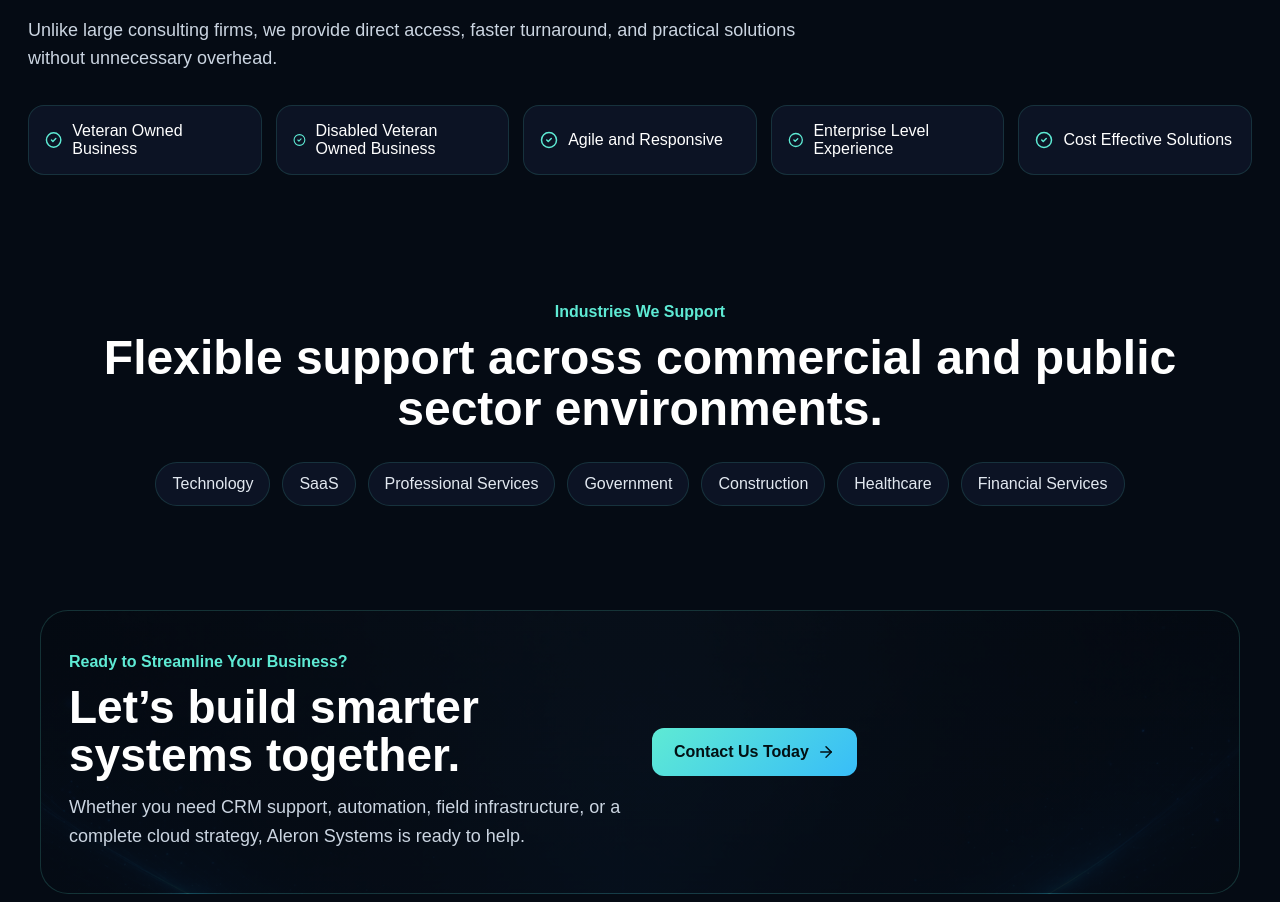
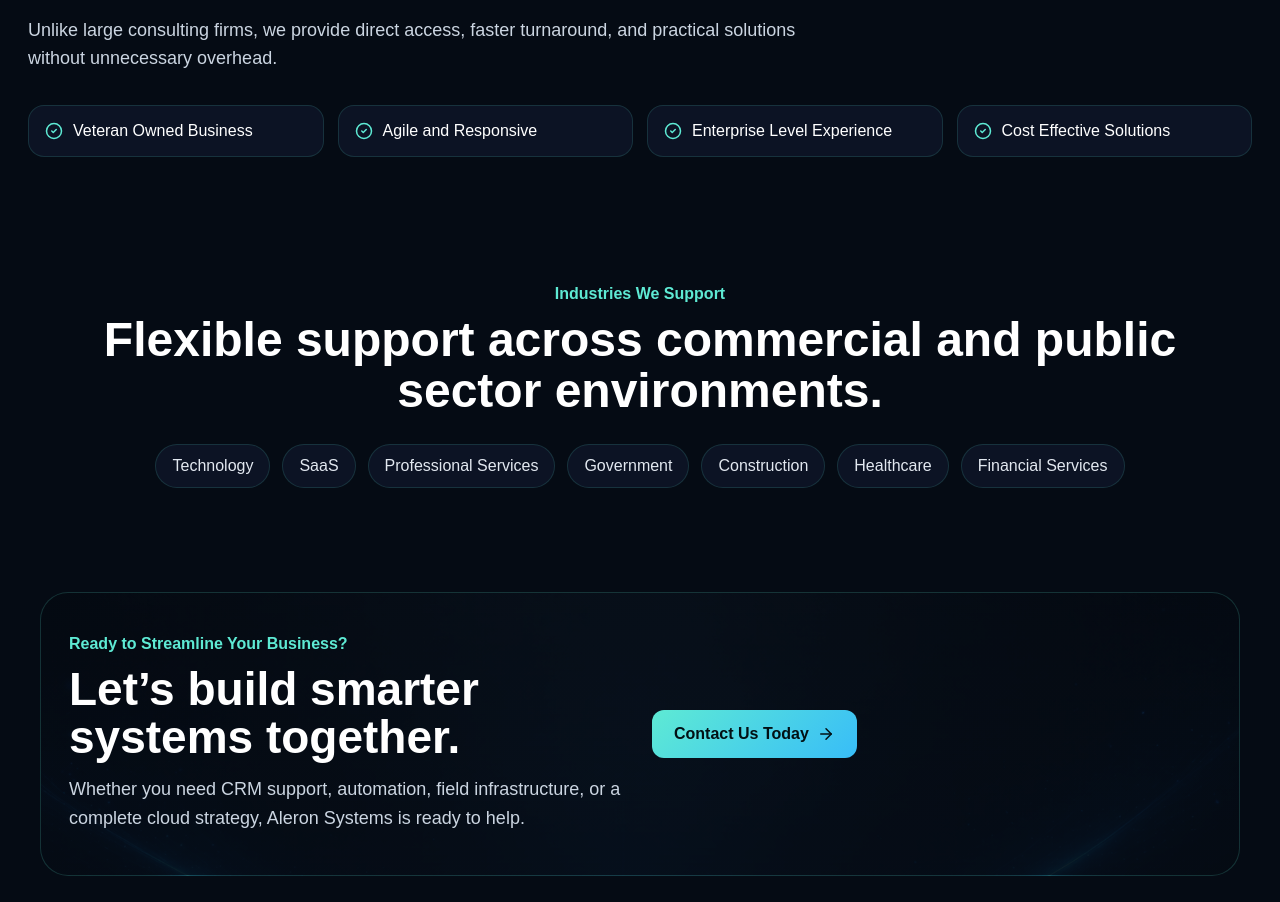
Before and after one commit to aleronsystems/website, a Next.js app: page / in a window 1280 px wide. Shown: the part 2560-3462 px from the top of the page. Built offline with nearby package versions, Linux system fonts and the light colour scheme.

Commit message:
Update page.tsx

```diff
--- a/app/page.tsx
+++ b/app/page.tsx
@@ -39,7 +39,6 @@ const services = [
 
 const why = [
   'Veteran Owned Business',
-  'Disabled Veteran Owned Business',
   'Agile and Responsive',
   'Enterprise Level Experience',
   'Cost Effective Solutions',
```
